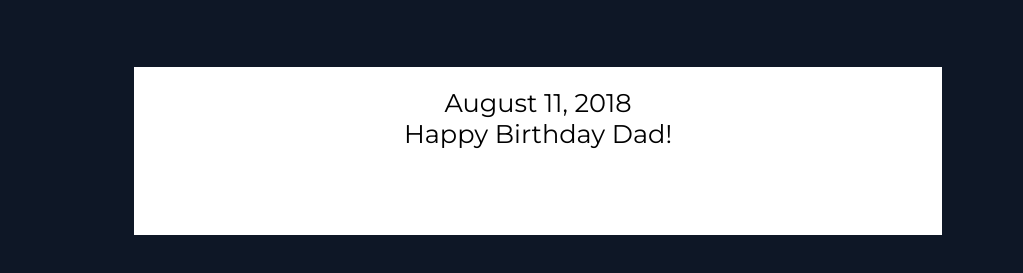
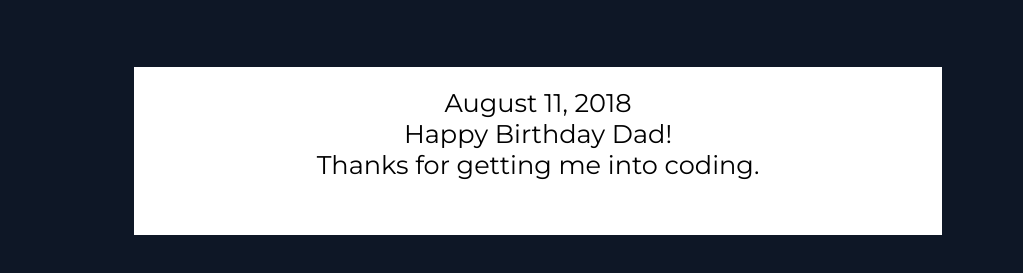
Before and after one commit to Ryabn/aug11, a plain HTML site: page index.html in a window 1280 px wide. Shown: the part 1905-2178 px from the top of the page, without its empty margins (122-1145 px from the left). Drawn offline with nearby package versions, Linux system fonts and the light colour scheme.

Commit message:
final note

```diff
--- a/index.html
+++ b/index.html
@@ -91,6 +91,8 @@
             August 11, 2018
             <br>
             Happy Birthday Dad!
+            <br>
+            Thanks for getting me into coding.
         </div>
     </body>
 </html>
```
